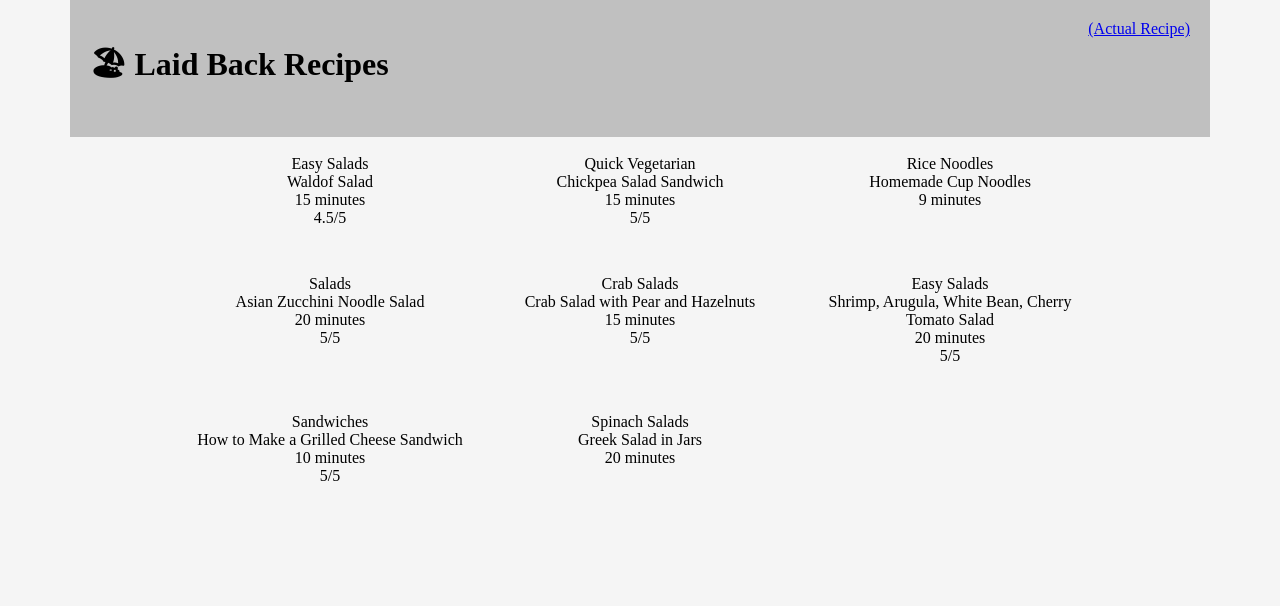
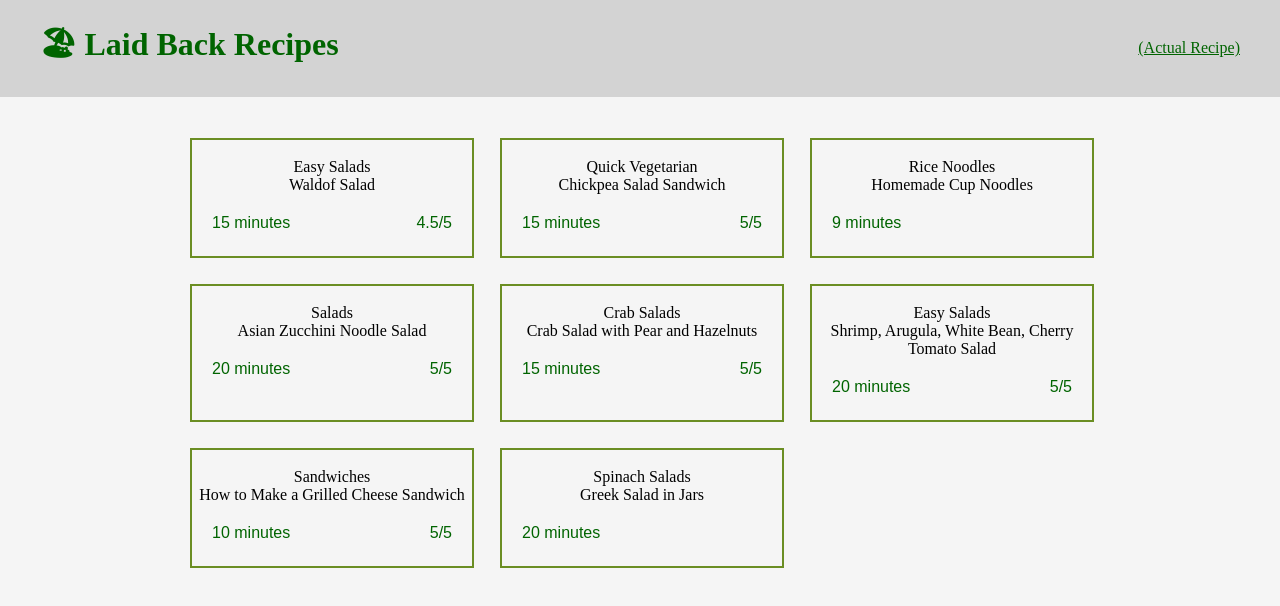
Before and after one commit to Sami4code/TRY-KIBO-PROJECTS, a plain HTML site: page index.html in a window 1280 px wide. Drawn offline with Linux system fonts and the light colour scheme.

Commit message:
css code of the recipe layout

```diff
--- a/style.css
+++ b/style.css
@@ -5,13 +5,30 @@ body {
 }
 
 header {
-    background: #C0C0C0;
+    /* background: #C0C0C0;
     display: flex;
+    justify-content: space-evenly;
+    top: 0;
+    left: 0;
+    position: fixed;
+    width: 100%;
+    padding: 10px;
+    text-align: center; */
+
+    display: flex;
+    flex-direction: row;
+    align-items: center;
     justify-content: space-between;
-    max-width: 1100px;
-    margin: auto;
-    left: 20px;
-    padding: 20px;
+    position: fixed;
+    background: lightgrey;
+    width: 100%;
+    top: 0;
+}
+
+header h1, nav > a {
+    color:#006400;
+    margin-right: 40px;
+    margin-left: 40px;
 }
 
 .container {
@@ -22,15 +39,31 @@ header {
     row-gap: 30px;
     max-width: 900px;
     column-gap: 30px;
+    margin-top: 120px;
+    padding: 20px;
 }
 
 .card:hover {
-    border: solid 1px;
+    border: none;
     border-right: solid #696969 6px;
     border-bottom: solid #696969 6px;
+    border-radius: 10px;
 }
+
 .card {
     width: 100%;
     height: 100%;
     text-align: center;
+    border: 2px solid #6B8E23
 }
+
+.time, .rating {
+    color: #006400;
+    font-family: sans-serif;
+}
+
+.info {
+    display: flex;
+    justify-content: space-between;
+    padding: 20px;
+}
```
